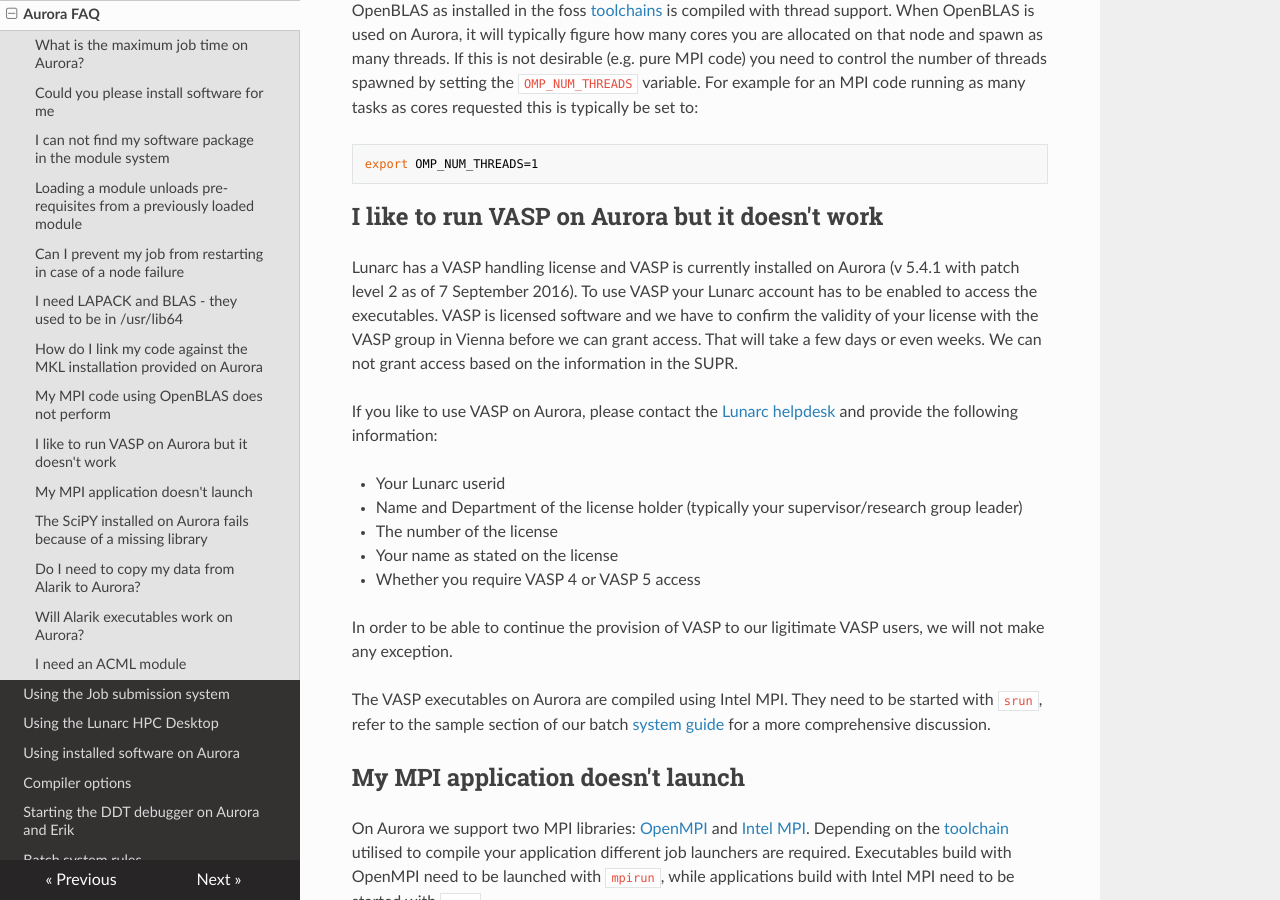
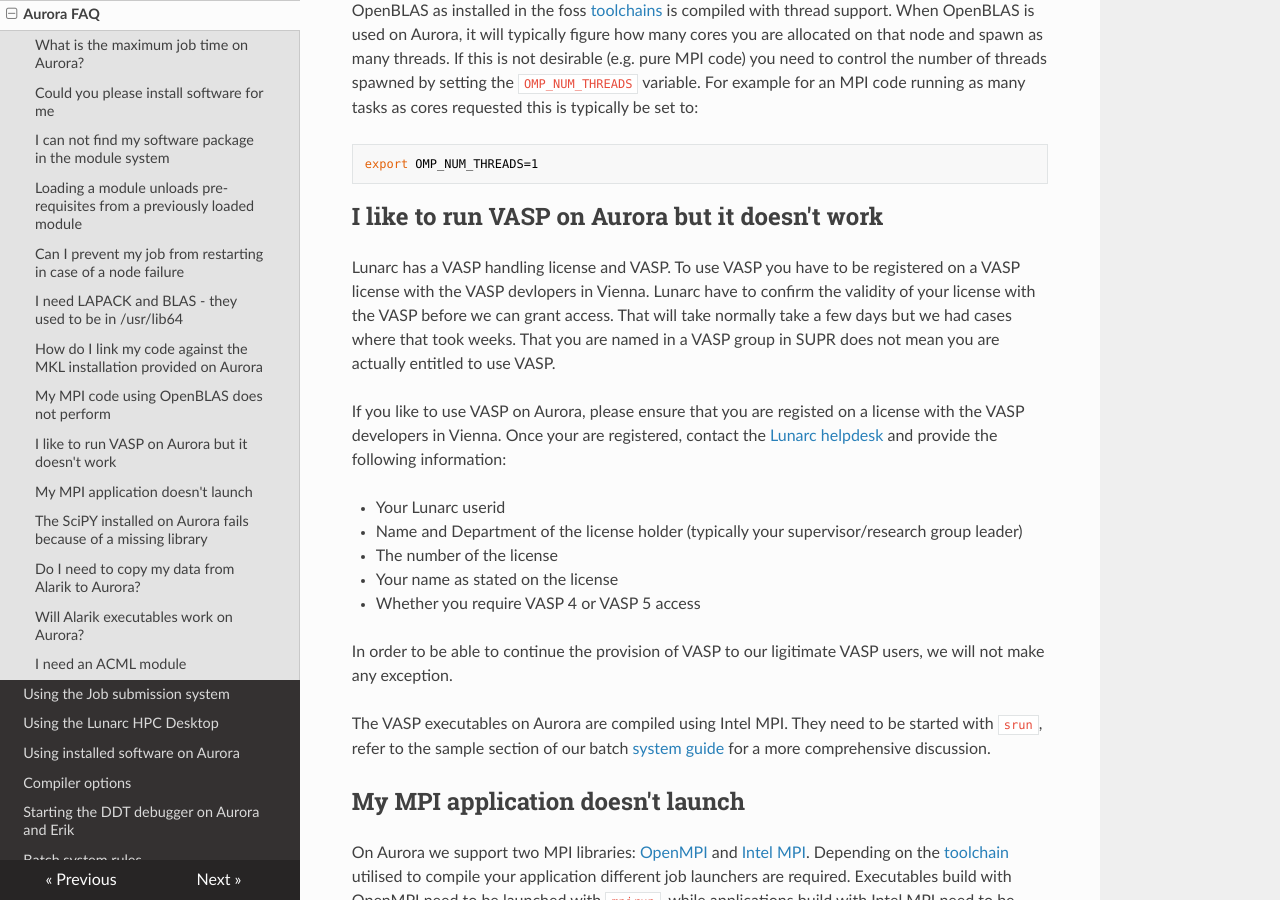
Before and after one commit to lunarc/lunarc_docs, an MkDocs documentation site: the page built from docs/aurora_faq.md, in a window 1280 px wide and 900 px high, scrolled down 2139 px. Built offline with MkDocs 1.6.1, drawn with Linux system fonts in a browser that asks for light colours; nearby versions of some CDN libraries; old or Windows-style settings are respelled for this version of MkDocs.

Commit message:
Rephrase VASP licensing info.

```diff
--- a/docs/aurora_faq.md
+++ b/docs/aurora_faq.md
@@ -55,9 +55,10 @@
 
 ## I like to run VASP on Aurora but it doesn't work
 
-Lunarc has a VASP handling license and VASP is currently installed on Aurora (v 5.4.1 with patch level 2 as of 7 September 2016).  To use VASP your Lunarc account has to be enabled to access the executables.  VASP is licensed software and we have to confirm the validity of your license with the VASP group in Vienna before we can grant access.  That will take a few days or even weeks.  We can not grant access based on the information in the SUPR.
+Lunarc has a VASP handling license and VASP.  To use VASP you have to be registered on a VASP license with the VASP devlopers in Vienna.  Lunarc have to confirm the validity of your license with the VASP before we can grant access.  That will take normally take a few days but we had cases where that took weeks.  That you are named in a VASP group in SUPR does not mean you are actually entitled to use VASP.
 
-If you like to use VASP on Aurora, please contact the [Lunarc helpdesk](http://www.lunarc.lu.se/support/support_form) and provide the following information:
+If you like to use VASP on Aurora, please ensure that you are registed on a license with the VASP developers in Vienna.  Once your are registered,
+contact the [Lunarc helpdesk](http://www.lunarc.lu.se/support/support_form) and provide the following information:
 
 * Your Lunarc userid
 * Name and Department of the license holder (typically your supervisor/research group leader)
```
